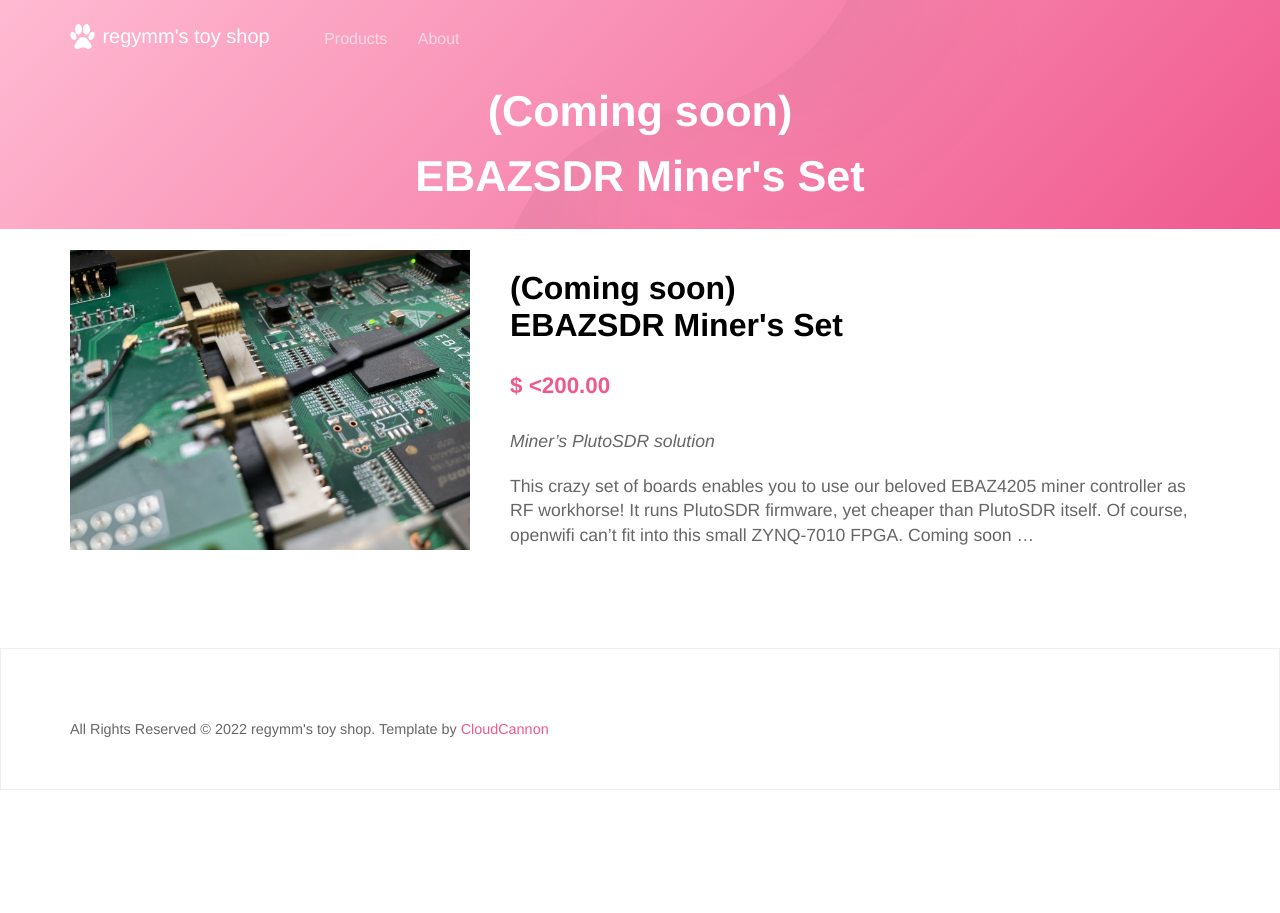
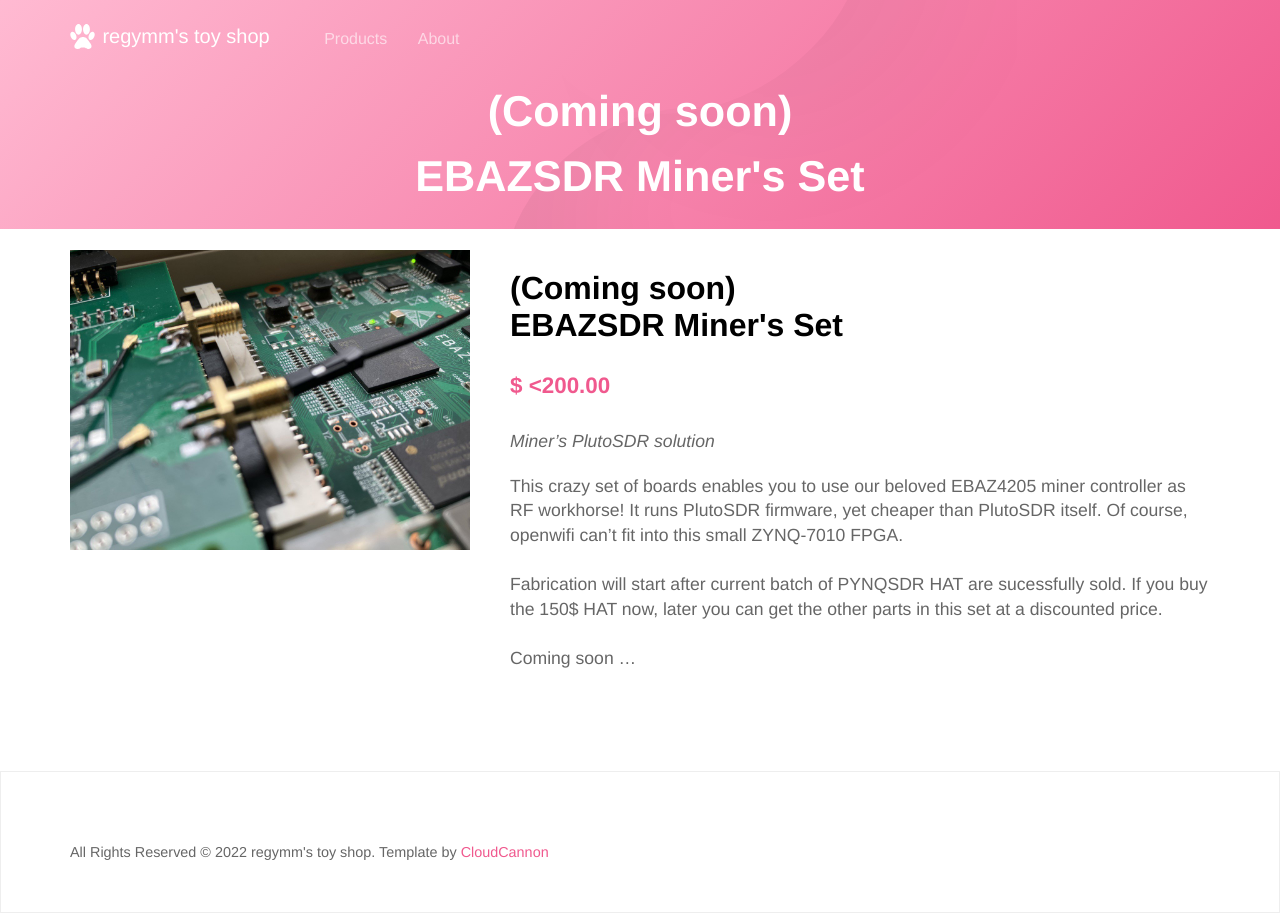
Before and after one commit to regymm/regymm-toy-shop, a Jekyll site: the page built from _products/1-ebazsdr_miner_set.md, in a window 1280 px wide. Built offline with Jekyll 4.4.1, drawn with Linux system fonts in a browser that asks for light colours.

Commit message:
ebazsdr update

```diff
--- a/_products/1-ebazsdr_miner_set.md
+++ b/_products/1-ebazsdr_miner_set.md
@@ -2,8 +2,10 @@
 name: (Coming soon)<br/>EBAZSDR Miner's Set
 description_markdown: >-
   Miner's PlutoSDR solution
-description_markdown_full: >-
-  This crazy set of boards enables you to use our beloved EBAZ4205 miner controller as RF workhorse! It runs PlutoSDR firmware, yet cheaper than PlutoSDR itself. Of course, openwifi can't fit into this small ZYNQ-7010 FPGA. Coming soon ...
+description_markdown_full: |
+  This crazy set of boards enables you to use our beloved EBAZ4205 miner controller as RF workhorse! It runs PlutoSDR firmware, yet cheaper than PlutoSDR itself. Of course, openwifi can't fit into this small ZYNQ-7010 FPGA. <br/>
+  Fabrication will start after current batch of PYNQSDR HAT are sucessfully sold. If you buy the 150$ HAT now, later you can get the other parts in this set at a discounted price. <br/>
+  Coming soon ...
 price: ' <200.00'
 stock: 0
 styles:
```
